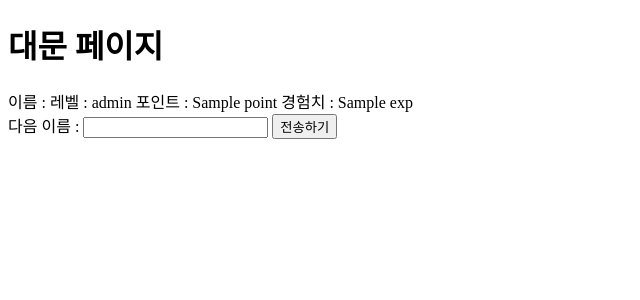
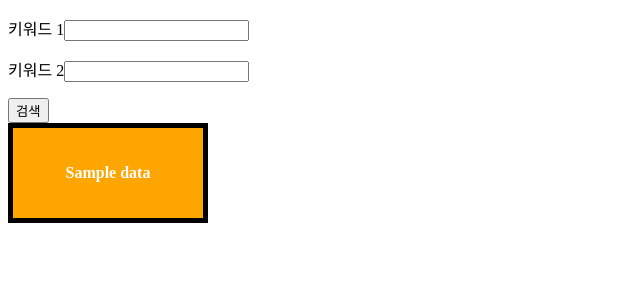
Before and after one commit to jinah92/flask, a Flask app: template templates/index.html in a window 1280 px wide. Shown: the top 300 px of the page, without its empty margins (0-640 px from the left). Run offline with Flask 2, Linux system fonts and the light colour scheme; the template is opened without the code that fills it: most values are stand-ins (such as "Sample title", 1, 10 or a date in 2020).

Commit message:
웹 크롤링 서비스 - 웹페이지 연동

```diff
--- a/google_search.py
+++ b/google_search.py
@@ -12,7 +12,7 @@ def get_search_count(keyword):
     number = soup.select_one('#result-stats').text
     print(number)  # 검색결과
     number = number[number.find('약') + 2:number.rfind('개')]
-    number = int(number.replace(',' ''))
+    number = int(number.replace(",", ""))
 
     return {'keyword': keyword, 'number': number}
 
--- a/static/css/style.css
+++ b/static/css/style.css
@@ -0,0 +1,20 @@
+.box{
+    border:5px solid black;
+    width : 200px;
+    height: 100px;
+    display: inline-block;
+    box-sizing: border-box;
+    margin : 0;
+    color : white;
+    font-weight: 900;
+    text-align: center;
+    line-height: 90px;
+}
+
+.box1{
+    background-color: orange;
+}
+
+.box2{
+    background-color : blue;
+}
--- /dev/null
+++ b/static/js/index.js
@@ -0,0 +1,14 @@
+var boxs = document.querySelectorAll(".box");
+
+total = 0;
+
+// 총 값 계산
+boxs.forEach((el) => {
+    console.log(el.getAttribute("value"));
+    total += parseFloat(el.getAttribute("value"));
+});
+
+// width 지정
+boxs.forEach((el) => {
+    el.style.width = (parseFloat(el.getAttribute("value")) / total) * 100 + "%";
+});
--- a/templates/index.html
+++ b/templates/index.html
@@ -6,15 +6,19 @@
     <link rel="stylesheet" href="{{url_for('static', filename='css/style.css')}}">
 </head>
 <body>
-<h1>대문 페이지</h1>
-이름 : {{user}}
-레벨 : {{data.level}}
-포인트 : {{data.point}}
-경험치 : {{data.exp}}
+<form action="/" method="post">
+    <p><label for="keyword1">키워드 1</label><input type="text" name="keyword1" id="keyword1"></p>
+    <p><label for="keyword2">키워드 2</label><input type="text" name="keyword2" id="keyword2"></p>
+    <button type="submit">검색</button>
 
-<form action="/" method="post">
-    다음 이름 : <input type="text" name="user">
-    <input type="submit" value="전송하기">
+    {% if data %}
+    <div id="result">
+        {% for k,v in data.items() %}<div class="box box{{loop.index}}" value="{{v}}">{{k}}</div>{% endfor %}
+    </div>
+
+    {% endif %}
+
+    <script src="{{url_for('static',filename='js/index.js')}}"></script>
 </form>
 </body>
 </html>
```
